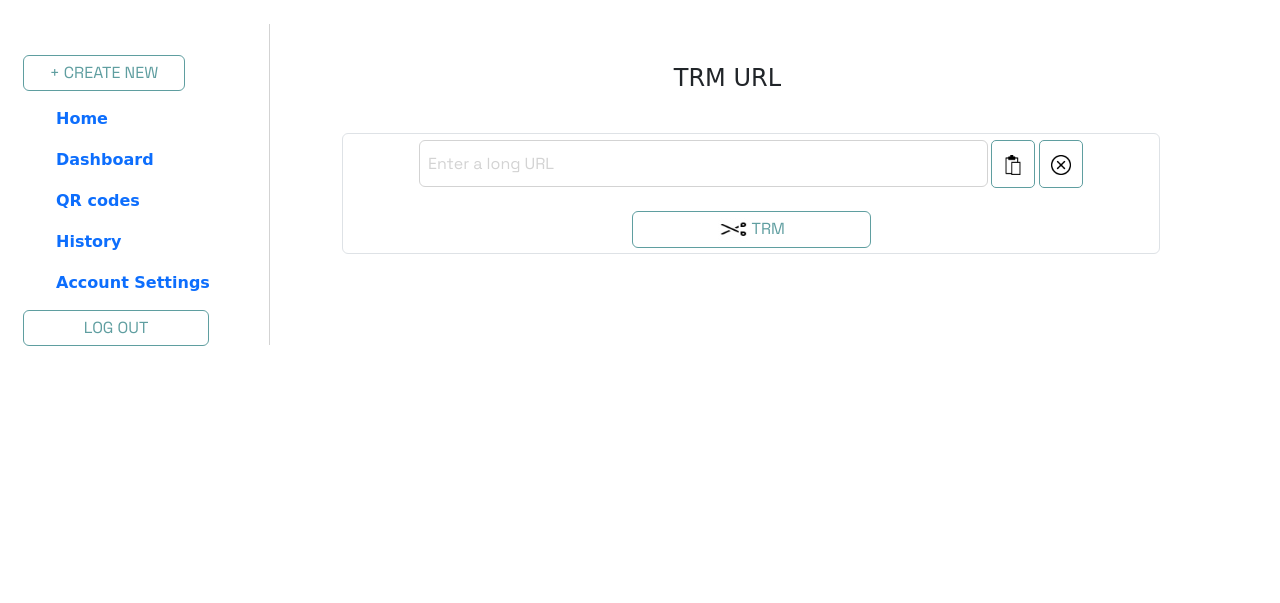
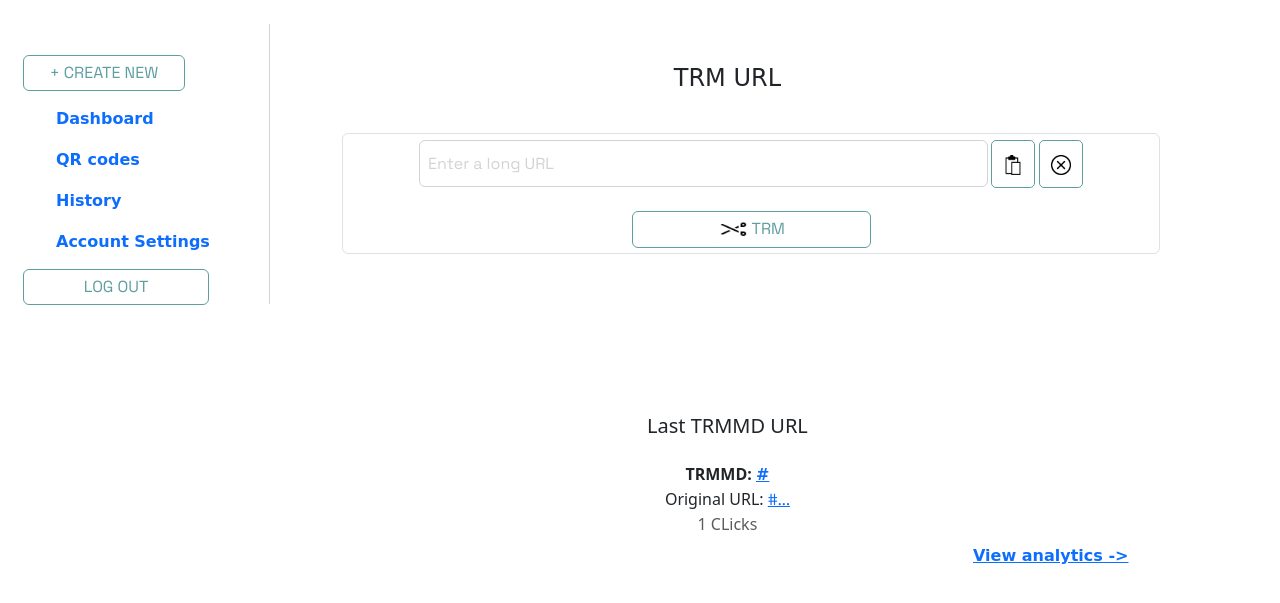
Before and after one commit to Klvxn/TRMMR, a Flask app: page / in a window 1280 px wide. Shown: the part 56-659 px from the top of the page. Run offline with Flask 3, Linux system fonts and the light colour scheme; a user stored in the database is signed in; tables that the repository leaves empty hold one stand-in row (values such as "Sample post"); some libraries are stand-ins or nearby versions; some web fonts are replaced.

Commit message:
charts for analytics

```diff
--- a/app.py
+++ b/app.py
@@ -15,7 +15,7 @@ app = Flask(__name__)
 
 BASE_PATH = Path(__file__).resolve().parent
 DATABASE_PATH = os.path.join(BASE_PATH, "database")
-app.config["SQLALCHEMY_DATABASE_URI"] = f"sqlite:///{DATABASE_PATH}/TRMMRDB"
+app.config["SQLALCHEMY_DATABASE_URI"] = f"sqlite:///{DATABASE_PATH}/TRMMRkq_ioDB"
 app.config["SECRET_KEY"] = "safe-space"
 app.config["CACHE_TYPE"] = "FileSystemCache"
 app.config["CACHE_THRESHOLD"] = 100
--- a/static/css/style.css
+++ b/static/css/style.css
@@ -152,15 +152,17 @@ code {
 
 .circle {
   border-radius: 10rem;
-  width: fit-content;
   padding: 2rem;
-  /*float: right;*/
-  margin-top: 3rem;
-  margin-right: 5rem;
   background-color: cornflowerblue;
   color: white;
   font-weight: bold;
-  font-size: 1.5rem;
+  font-size: 1.2rem;
+}
+
+.my-card {
+  text-align: center;
+  width: fit-content;
+  margin: 3rem 0;
 }
 
 .history, .analytics {
@@ -171,3 +173,9 @@ code {
   font-family: 'Space Grotesk', sans-serif;
   font-weight: normal;
 }
+
+.last-short {
+  margin-top: 10rem;
+  text-align: center;
+  /*border: 1px lightgray solid;*/
+}
--- a/templates/home.html
+++ b/templates/home.html
@@ -15,8 +15,7 @@
       <div>
         <a href="/" class="btn">+ Create New</a>
         <ul class="my-3">
-          <li class="my-3"><a href="/">Home</a></li>
-          <li class="my-3"><a href="">Dashboard</a></li>
+          <li class="my-3"><a href="/">Dashboard</a></li>
           <li class="my-3"><a href="/generate-qrcode">QR codes</a></li>
           <li class="my-3"><a href="/history">History</a></li>
           {% if current_user.is_authenticated %}
@@ -59,6 +58,18 @@
                 <img src="/static/images/clippy.svg" alt="" height="20" width="20">
               </button></code>
             </div>
+          {% elif current_user.is_authenticated %}
+            <div class="last-short">
+              <h5>Last TRMMD URL</h5>
+              <div class="m-auto py-3">
+                <b>TRMMD:</b> <a href="{{ last_shortened.short_url }}">{{ last_shortened.short_url }}</a><br>
+                Original URL: <a href="{{ last_shortened.org_url }}" class="justlink">{{ last_shortened.org_url[0:50] }}...</a><br>
+                <span class="text-muted">{{ last_shortened.get_total_clicks() }} CLicks</span><br>
+                <a class="m-1 p-1 float-end" href="{{ url_for('url.url_analytics', unique_id=last_shortened.short_url.split('/')[-1]) }}">
+                  View analytics ->
+                </a>
+              </div>
+            </div>
           {% endif %}
           <div id="target" class="mt-3">
             {% if current_user.is_authenticated and short_url %}
--- a/url/models.py
+++ b/url/models.py
@@ -5,7 +5,7 @@ from database import db
 class Link(db.Model):
 
     id = db.Column(db.Integer, nullable=False, primary_key=True)
-    title = db.Column(db.String, nullable=True)
+    # title = db.Column(db.String, nullable=True)
     org_url = db.Column(db.String, nullable=False)
     short_url = db.Column(db.String, nullable=False)
     created_at = db.Column(db.DateTime, server_default=db.func.now())
@@ -21,7 +21,7 @@ class Click(db.Model):
 
     id = db.Column(db.Integer, primary_key=True)
     device = db.Column(db.String(100))
-    clicked_at = db.Column(db.DateTime, default=datetime.now)
+    clicked_at = db.Column(db.Date, default=datetime.now)
     link_id = db.Column(db.Integer, db.ForeignKey("link.id"))
 
     def __repr__(self):
--- a/url/views.py
+++ b/url/views.py
@@ -1,3 +1,4 @@
+import base64
 import io
 from datetime import datetime
 
@@ -34,6 +35,10 @@ def shorten_url():
 
         context["short_url"] = short_url
 
+    if current_user.is_authenticated:
+        last_shortened = Link.query.filter_by(user_id=current_user.id).all()[0]
+        context["last_shortened"] = last_shortened
+
     return render_template("home.html", **context)
 
 
@@ -44,7 +49,7 @@ def redirect_to_org_url(unique_id):
     short_url = request.host_url + unique_id
     url = Link.query.filter_by(short_url=short_url).first_or_404()
     url.last_visited = datetime.now()
-    device = request.headers.get("Sec-Ch-Ua-Platform").strip("\"")
+    device = request.headers.get("Sec-Ch-Ua-Platform", "Others").strip("\"")
     clicked_at = datetime.now()
     click = Click(device=device, clicked_at=clicked_at, link_id=url.id)
     click.save()
@@ -106,29 +111,80 @@ def user_history():
 def url_analytics(unique_id):
     short_url = request.host_url + unique_id
     url = Link.query.filter_by(short_url=short_url).first_or_404()
+    context = {"url": url, "clicks": url.clicks}
 
-    devices = {
-        "Windows": 0,
-        "Mac": 0,
-        "Linux": 0,
-        "Android": 0,
-        "iOS": 0,
-        "Others": 0,
-        "None": 1
-    }
-    for click, device in zip(url.clicks, devices.keys()):
-        if click.device == device:
-            devices[device] += 1
+    if url.get_total_clicks():
+        devices = {
+            "Windows": 0,
+            "Mac": 0,
+            "Linux": 0,
+            "Android": 0,
+            "iOS": 0,
+            "Others": 0
+        }
 
-    labels = [device for device in devices.keys()]
-    sizes = [value for value in devices.values()]
-    fig, ax = plt.subplots()
-    ax.pie(sizes, autopct='%d%%', startangle=90)
-    ax.axis('equal')
-    plt.legend(labels, title="Platforms", loc="center left", bbox_to_anchor=(0.84, 0.5),
-               handlelength=1, ncol=1, borderpad=1, handletextpad=1)
-    chart_file = 'static/images/chart.png'
-    plt.savefig(chart_file)
+        for click in url.clicks:
+            for k, v in devices.items():
+                if click.device == k:
+                    devices[k] += 1
 
-    context = {"url": url, "clicks": url.clicks}
+        # Bar chart for most used platforms(OS)
+        plt.figure()
+        labels = [device for device in devices.keys()]
+        sizes = [value for value in devices.values()]
+        plt.pie(sizes, autopct='%1.1f%%', startangle=90)
+        plt.title("Most Used Platforms", loc="center", fontsize=20)
+        plt.subplots_adjust(bottom=0)
+        plt.legend(labels, title="Platforms", loc="center left", bbox_to_anchor=(0.9, 0.5),
+                   handlelength=1, ncol=1, borderpad=1, handletextpad=1)
+
+        buffer1 = io.BytesIO()
+        plt.savefig(buffer1, format="png")
+        buffer1.seek(0)
+        graph1 = base64.b64encode(buffer1.getvalue()).decode()
+
+        target_dates = set()
+        for click in url.clicks:
+            target_dates.add(click.clicked_at)
+
+        clicks = Click.query.filter_by(link_id=url.id)
+        click_count = {}
+
+        for date in target_dates:
+            click_day = clicks.filter_by(clicked_at=date).all()
+            try:
+                click_count[date] += len(click_day)
+            except KeyError:
+                click_count[date] = len(click_day)
+
+        # Pie chart for clicks per day
+        dates = [str(date) for date in click_count.keys()]
+        values = [value for value in click_count.values()]
+
+        plt.figure()
+        plt.bar(x=dates, height=values, width=0.2, color="lime")
+        plt.xlabel("Date", fontsize=12)
+        plt.xticks(rotation=30)
+        plt.ylabel("Clicks", fontsize=12)
+        plt.title("Clicks/Day Count", fontsize=20, pad=40)
+        plt.subplots_adjust(bottom=0.2, top=0.8)
+
+        buffer2 = io.BytesIO()
+        plt.savefig(buffer2, format="png")
+        buffer2.seek(0)
+        graph2 = base64.b64encode(buffer2.getvalue()).decode()
+
+        # Get the day with most clicks
+        zipped = zip(dates, values)
+        max_clicks_day = list(max(dict(zipped).items(), key=lambda x: x[1]))
+        new_format = datetime.strptime(max_clicks_day[0], "%Y-%m-%d")
+        max_clicks_day[0] = new_format.strftime("%b %d, %Y")
+
+        context.update({
+            "platform_chart": graph1,
+            "click_chart": graph2,
+            "click_count": click_count,
+            "max_clicks_day": max_clicks_day
+        })
+
     return render_template("analytics.html", **context)
```
Also changed, not shown: templates/analytics.html (+30 -9 lines).
